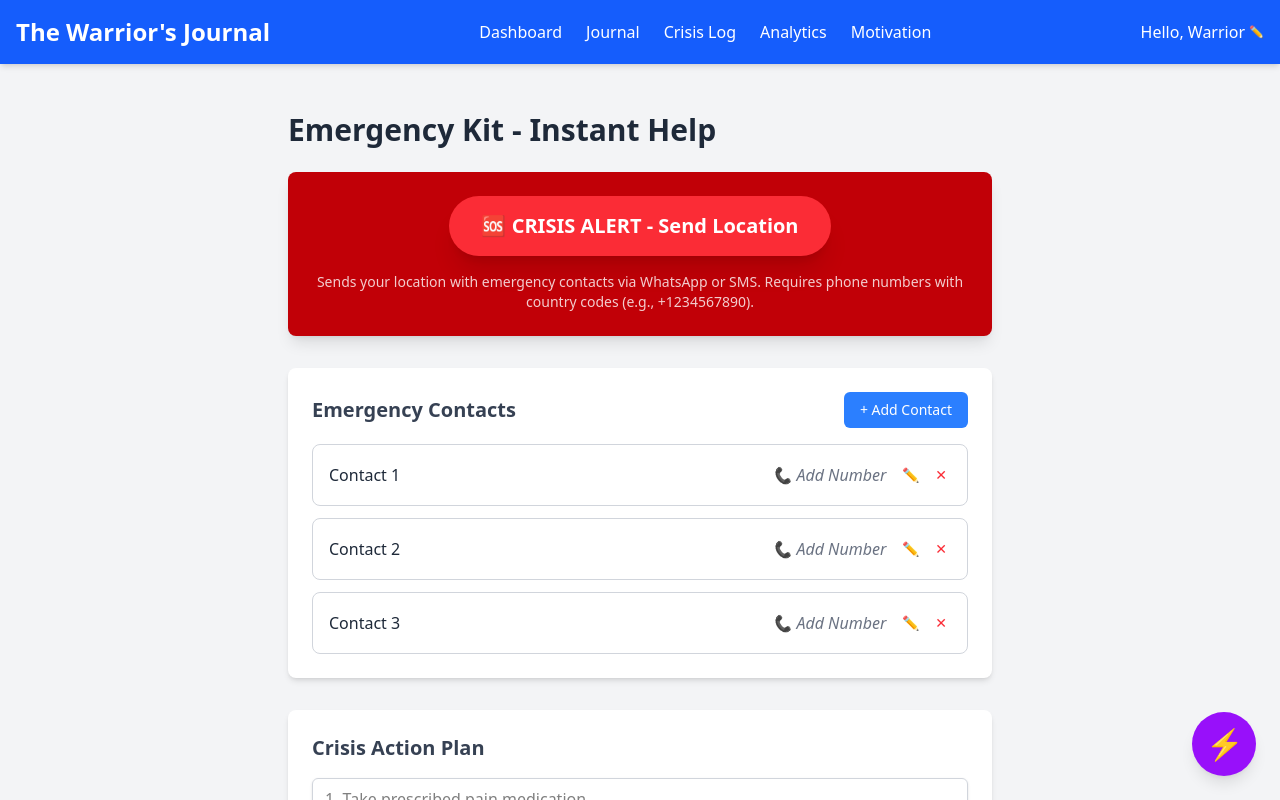
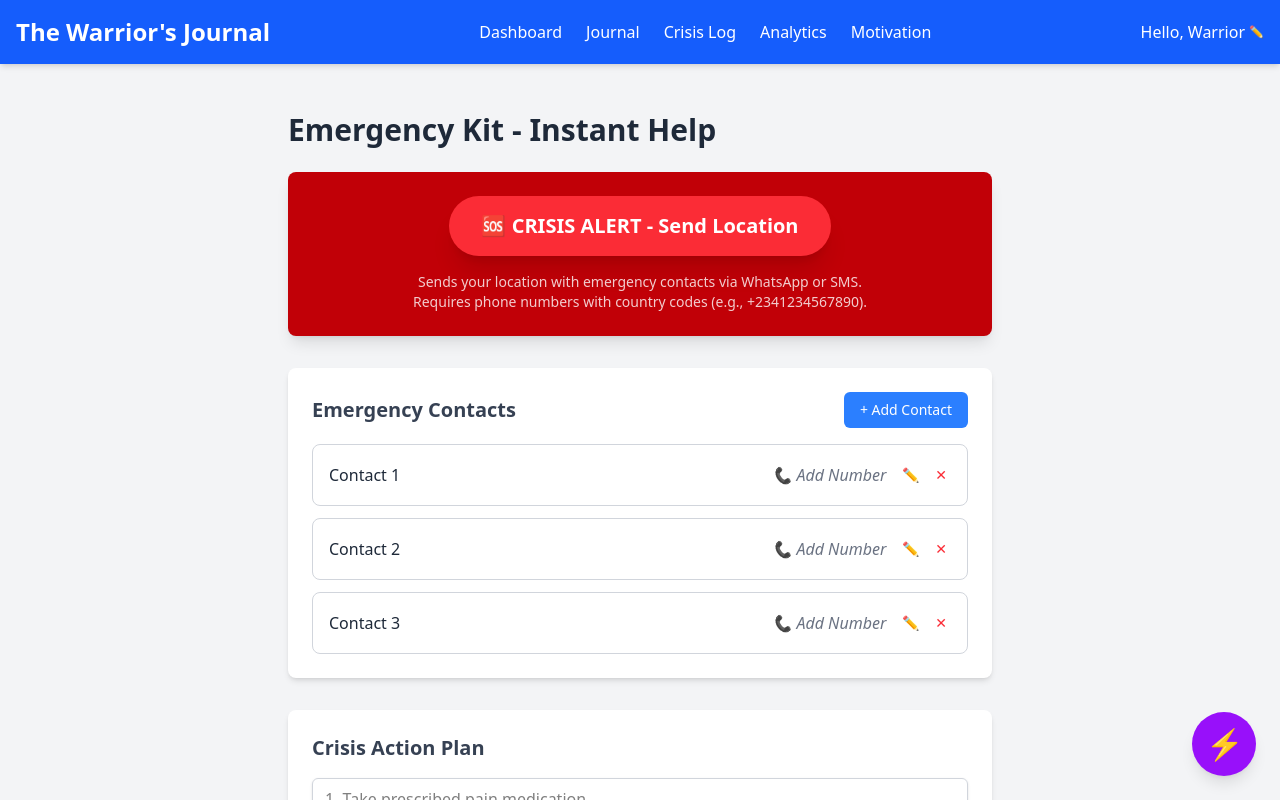
Before and after one commit to Muayyad822/warrior-journal-app, a React (Vite) app: page /emergency-kit in a window 1280 px wide. Both pictures are taken after a click on the button "Skip for now". Shown: the top 800 px of the page. Built offline with nearby package versions, Linux system fonts and the light colour scheme.

Commit message:
feat: Improve user interface and experience with enhanced text formatting and placeholder updates in Dashboard and EmergencyKit components

```diff
--- a/src/App.jsx
+++ b/src/App.jsx
@@ -23,9 +23,9 @@ const Home = () => {
 
   return (
     <div className="flex flex-col items-center justify-center min-h-[calc(100vh-160px)]">
-      <h1 className="text-4xl font-bold mb-6 text-gray-800">The Warrior's Journal</h1>
+      {/* <h1 className="text-4xl font-bold mb-6 text-gray-800">The Warrior's Journal</h1>
       <h2 className="text-2xl text-gray-700 mb-4">Sickle Cell Disease Management & Health Tracking</h2>
-      <p className="text-xl text-gray-600 mb-4 text-center max-w-2xl">Your comprehensive digital health companion for managing sickle cell disease, tracking pain crises, and monitoring health patterns</p>
+      <p className="text-xl text-gray-600 mb-4 text-center max-w-2xl">Your comprehensive digital health companion for managing sickle cell disease, tracking pain crises, and monitoring health patterns</p> */}
       <p className="text-lg text-blue-600 mb-8 font-medium">
         Welcome to your health journey, {displayName}!
       </p>
@@ -34,7 +34,7 @@ const Home = () => {
       </Link>
 
       {/* SEO Content Section */}
-      <div className="mt-12 max-w-4xl text-center space-y-6">
+      {/* <div className="mt-12 max-w-4xl text-center space-y-6">
         <h3 className="text-2xl font-semibold text-gray-800">Comprehensive Sickle Cell Disease Management</h3>
         <div className="grid md:grid-cols-3 gap-6 mt-8">
           <div className="bg-white p-6 rounded-lg shadow-md">
@@ -50,7 +50,7 @@ const Home = () => {
             <p className="text-gray-600">Quick access to emergency contacts, crisis action plans, and medical information when you need it most.</p>
           </div>
         </div>
-      </div>
+      </div> */}
     </div>
   );
 };
--- a/src/components/Dashboard.jsx
+++ b/src/components/Dashboard.jsx
@@ -21,7 +21,7 @@ function Dashboard() {
         {displayName}'s Sickle Cell Disease Management Dashboard
       </h1>
       <p className="text-lg text-gray-600 mb-6">
-        Welcome back, {displayName}! Monitor your health patterns and manage your sickle cell disease effectively.
+        Welcome back, {displayName}! <br /> Monitor your health patterns and manage your sickle cell disease effectively.
       </p>
 
       {/* Emergency Kit Section - Always visible */}
--- a/src/components/EmergencyKit.jsx
+++ b/src/components/EmergencyKit.jsx
@@ -253,8 +253,8 @@ This is an automated emergency alert from my health app.`;
           <span>{isGettingLocation ? 'Getting Location...' : '🆘 CRISIS ALERT - Send Location'}</span>
         </button>
         <p className="mt-4 text-sm opacity-80">
-          Sends your location with emergency contacts via WhatsApp or SMS.
-          Requires phone numbers with country codes (e.g., +1234567890).
+          Sends your location with emergency contacts via WhatsApp or SMS. <br />
+          Requires phone numbers with country codes (e.g., +2341234567890).
         </p>
       </section>
 
@@ -287,7 +287,7 @@ This is an automated emergency alert from my health app.`;
                       type="tel"
                       value={phoneInput}
                       onChange={(e) => setPhoneInput(e.target.value)}
-                      placeholder="e.g., +1234567890"
+                      placeholder="Add country codes (e.g., +234...)"
                       className="border border-gray-300 rounded-md px-3 py-2 focus:outline-none focus:ring-2 focus:ring-blue-500"
                       autoFocus
                     />
@@ -300,7 +300,7 @@ This is an automated emergency alert from my health app.`;
                       </button>
                       <button
                         onClick={cancelEditing}
-                        className="bg-gray-400 hover:bg-gray-500 text-white px-4 py-2 rounded-md text-sm font-medium"
+                        className="bg-red-500 hover:bg-gray-500 text-white px-4 py-2 rounded-md text-sm font-medium"
                       >
                         Cancel
                       </button>
```
